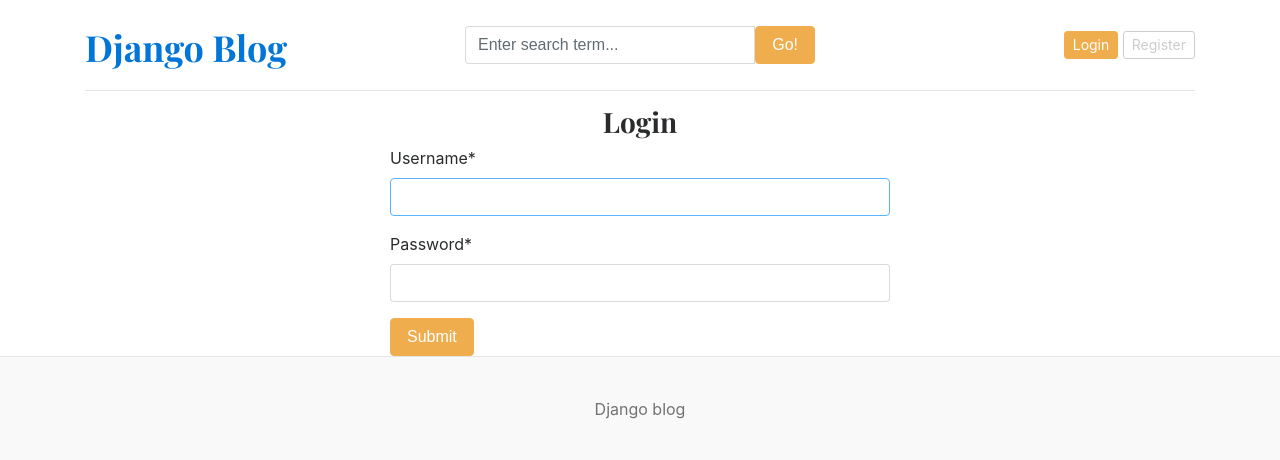
After one commit to linwangboi/blog, a Django app: page /login/ in a window 1280 px wide. The commit adds this page. Shown: the top 460 px of the page. Run offline with Django 5.2, Linux system fonts and the light colour scheme; data that the repository does not hold is empty; some libraries are stand-ins or nearby versions.

Commit message:
feat: registration, login

```diff
--- a/blog_main/settings.py
+++ b/blog_main/settings.py
@@ -39,6 +39,8 @@ INSTALLED_APPS = [
     "django.contrib.staticfiles",
     "blogs",
     "assignments",
+    "crispy_forms",
+    "crispy_bootstrap4",
 ]
 
 MIDDLEWARE = [
@@ -126,3 +128,6 @@ STATICFILES_DIRS = [
 
 MEDIA_URL = "/media/"
 MEDIA_ROOT = BASE_DIR / "media"
+
+
+CRISPY_TEMPLATE_PACK = "bootstrap4"
--- a/blog_main/urls.py
+++ b/blog_main/urls.py
@@ -14,6 +14,7 @@ Including another URLconf
     1. Import the include() function: from django.urls import include, path
     2. Add a URL to urlpatterns:  path('blog/', include('blog.urls'))
 """
+
 from django.contrib import admin
 from django.urls import include, path
 from django.conf import settings
@@ -22,12 +23,12 @@ from blogs import views as BlogsView
 
 from . import views
 
-
 urlpatterns = [
-    path('admin/', admin.site.urls),
-    path('', views.home, name='home'),
-    path('category/', include('blogs.urls')),
-    path('<slug:slug>/', BlogsView.blogs, name='blogs'),
-    path('blogs/search/', BlogsView.search, name='search'),
-
+    path("admin/", admin.site.urls),
+    path("", views.home, name="home"),
+    path("category/", include("blogs.urls")),
+    path("blogs/<slug:slug>/", BlogsView.blogs, name="blogs"),
+    path("blogs/search/", BlogsView.search, name="search"),
+    path("register/", views.register, name="register"),
+    path("login/", views.login, name="login"),
 ] + static(settings.MEDIA_URL, document_root=settings.MEDIA_ROOT)
--- a/blog_main/views.py
+++ b/blog_main/views.py
@@ -1,19 +1,57 @@
-
-from django.shortcuts import render
+from django.shortcuts import redirect, render
 
 from assignments.models import About
 from blogs.models import Blog, Category
+from .forms import RegistrationForm
+from django.contrib.auth.forms import AuthenticationForm
+from django.contrib import auth
 
 
 def home(request):
-    featured_posts = Blog.objects.filter(is_featured=True).order_by('updated_at')
-    posts = Blog.objects.filter(is_featured=False, status='Published')
+    featured_posts = Blog.objects.filter(is_featured=True).order_by("updated_at")
+    posts = Blog.objects.filter(is_featured=False, status="Published")
     try:
         about = About.objects.get()
     except:
         about = None
-    return render(request, 'home.html', {
-        'featured_posts': featured_posts,
-        'posts': posts,
-        'about': about,
-    })
+    return render(
+        request,
+        "home.html",
+        {
+            "featured_posts": featured_posts,
+            "posts": posts,
+            "about": about,
+        },
+    )
+
+
+def register(request):
+    if request.method == "POST":
+        form = RegistrationForm(request.POST)
+        if form.is_valid():
+            form.save()
+            return redirect("home")
+        else:
+            print(form.errors)
+    else:
+        form = RegistrationForm()
+    return render(
+        request,
+        "register.html",
+        {
+            "form": form,
+        },
+    )
+
+
+def login(request):
+    if request.method == "POST":
+        form = AuthenticationForm(request, request.POST)
+        if form.is_valid():
+            auth.login(request, form.get_user())  # 👈 One line, one source of truth
+            return redirect("home")
+        print(form.errors)  # Move outside if-block
+    else:
+        form = AuthenticationForm()
+
+    return render(request, "login.html", {"form": form})
--- a/templates/base.html
+++ b/templates/base.html
@@ -27,14 +27,32 @@
           <div class="col-4">
             <form action="{% url 'search' %}" method="GET">
               <div class="input-group">
-                <input type="text" class="form-control" name="keyword"  value="{{ keyword }}"placeholder="Enter search term..."  aria-label="Enter search term..." aria-describedby="button-search"  />
-                <button type='submit' class="btn btn-warning" id="button-search">Go!</button>
+                <input
+                  type="text"
+                  class="form-control"
+                  name="keyword"
+                  value="{{ keyword }}"
+                  placeholder="Enter search term..."
+                  aria-label="Enter search term..."
+                  aria-describedby="button-search"
+                />
+                <button
+                  type="submit"
+                  class="btn btn-warning"
+                  id="button-search"
+                >
+                  Go!
+                </button>
               </div>
             </form>
           </div>
           <div class="col-4 d-flex justify-content-end align-items-center">
-            <a class="btn btn-sm btn-warning" href="#">Login</a> &nbsp;
-            <a class="btn btn-sm btn-outline-secondary" href="#">Register</a>
+            <a class="btn btn-sm btn-warning" href="{% url 'login' %}">Login</a> &nbsp;
+            <a
+              class="btn btn-sm btn-outline-secondary"
+              href="{% url 'register' %}"
+              >Register</a
+            >
           </div>
         </div>
       </header>
@@ -47,8 +65,7 @@
           {% endfor %}
         </nav>
       </div>
-      {% comment %} Main {% endcomment %}
-      {% block content %} {% endblock content %}
+      {% comment %} Main {% endcomment %} {% block content %} {% endblock content %}
     </div>
 
     {% comment %} Footer {% endcomment %}
--- /dev/null
+++ b/templates/login.html
@@ -0,0 +1,13 @@
+{% extends 'base.html' %}
+
+
+{% block content %}
+    {% load crispy_forms_tags %}
+    <h3 class="text-center">Login</h3>
+    <form action="{% url 'login' %}" method="POST" style="width: 500px; margin: auto;">
+        {% csrf_token %}
+        {{form|crispy}}
+        <button type="submit" class="btn btn-warning" >Submit</button>
+    </form>
+
+{% endblock content %}
```
Also changed, not shown: blog_main/forms.py (added, +13 -0 lines), templates/register.html (added, +13 -0 lines).
